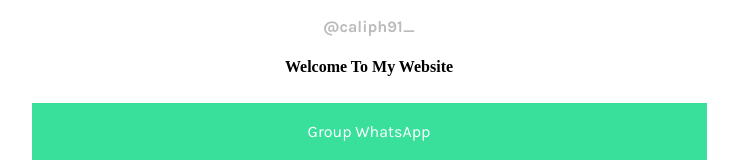
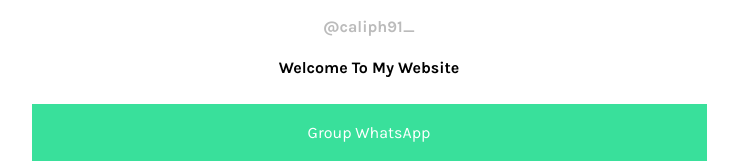
Before and after one commit to f0r-y0uu/wcal2, a plain HTML site: page index.html in a window 1280 px wide. Shown: the part 134-297 px from the top of the page, without its empty margins (271-1009 px from the left). Drawn offline with Linux system fonts and the light colour scheme.

Commit message:
Update style.css

```diff
--- a/css/style.css
+++ b/css/style.css
@@ -17,7 +17,10 @@ body{
     margin: 35px auto 20px;
     border-radius: 50%;
 }
-
+h4 {
+color: black;
+font-family: var(--font);
+}
 #userName{
     color: #bbb;
     font-size: 1rem;
```
